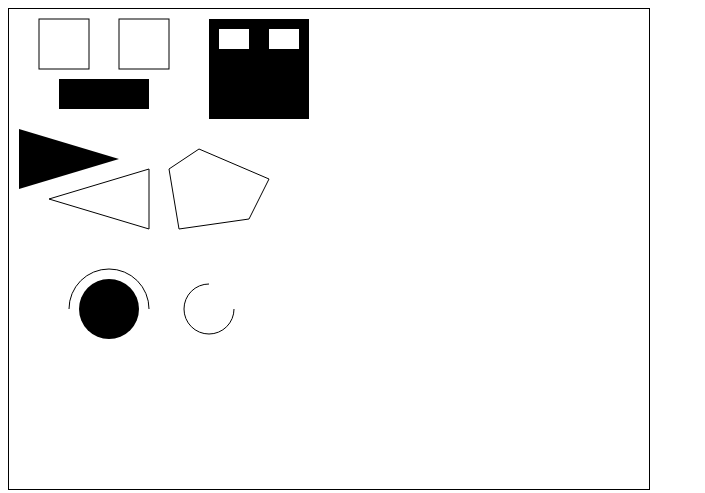
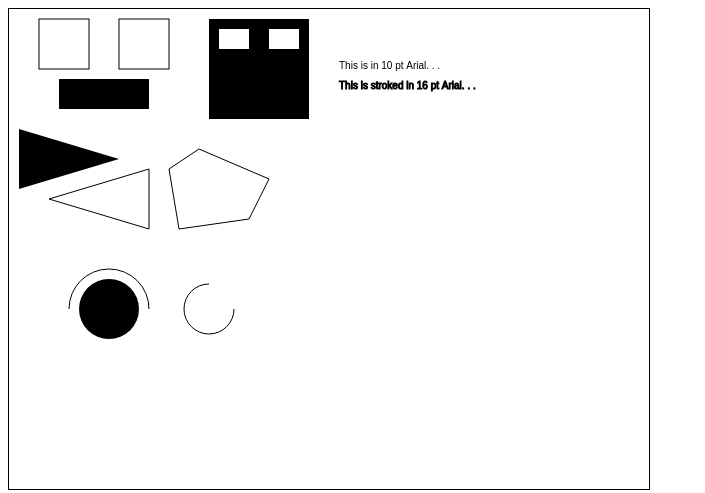
Before and after one commit to alindow/prohtml5games, a plain HTML site: page index.html in a window 1280 px wide. Shown: the whole page, without its empty margins (0-705 px from the left). Drawn offline with Linux system fonts and the light colour scheme.

Commit message:
Step 5 Adding text

```diff
--- a/index.html
+++ b/index.html
@@ -69,6 +69,12 @@
         context.arc(200,300,25,0,3/2*Math.PI,false);
         // (3/2*PI radians = 270 degrees)
         context.stroke();
+        // Modifying the font
+        context.font = '10 pt Arial';
+        context.fillText('This is in 10 pt Arial. . .',330,60);
+        // Drawing stroked text
+        context.font = '16 pt Arial';
+        context.strokeText('This is stroked in 16 pt Arial. . .',330,80);
       }
     </script>
   </head>
```
